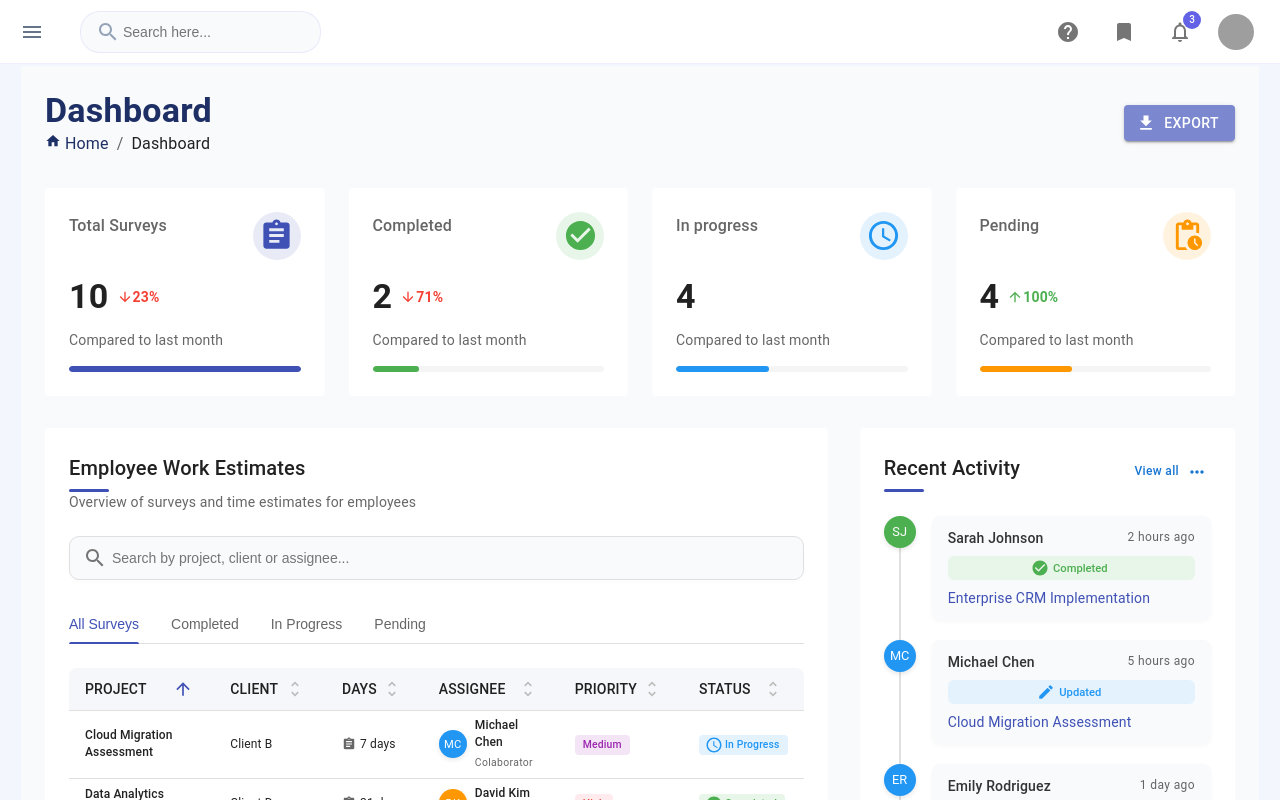
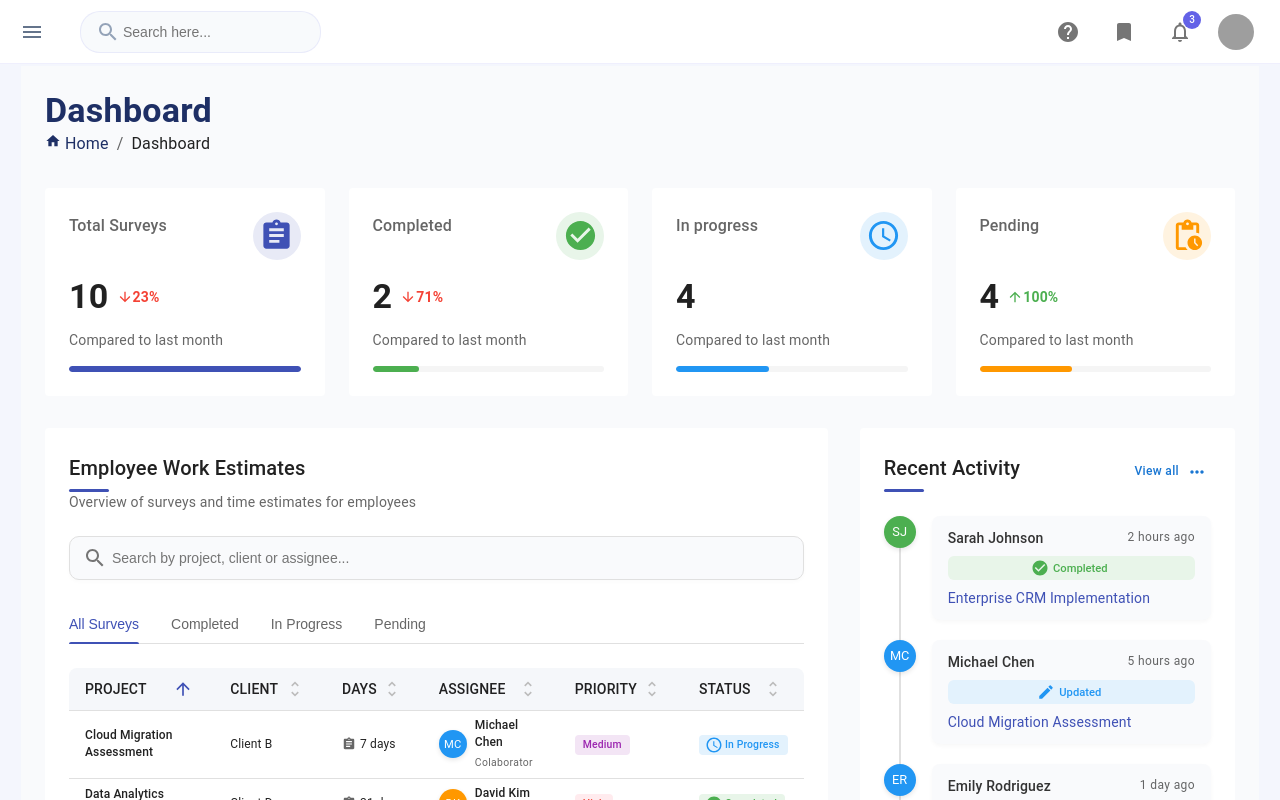
Before and after one commit to ChristianEmmMV/APIBI-Frond-end, a React (Vite) app: page /dashboard in a window 1280 px wide. Shown: the top 800 px of the page. Built offline with nearby package versions, Linux system fonts and the light colour scheme; grey boxes are pictures that could not be loaded.

Commit message:
[UPDATE] "Pages Presales"

```diff
--- a/src/components/Sidebar/Sidebar.jsx
+++ b/src/components/Sidebar/Sidebar.jsx
@@ -157,7 +157,6 @@ const Sidebar = ({ isOpen }) => {
                     animationDelay: `${index * 50}ms`,
                     opacity: 0,
                     animation: "fadeIn 0.3s forwards",
-                    animationDelay: `${index * 50}ms`,
                   }}
                 >
                   <span className={styles.menuIcon}>{item.icon}</span>
--- a/src/pages/Agents Information/AgentsInformation.jsx
+++ b/src/pages/Agents Information/AgentsInformation.jsx
@@ -174,9 +174,6 @@ const AgentsInformation = () => {
           </Breadcrumbs>
         </div>
         <div>
-          <Button variant="contained" color="primary" startIcon={<AddIcon />} className={styles.addButton}>
-            New Agent
-          </Button>
         </div>
       </Box>
 
--- a/src/pages/Dashboard/Dashboard.jsx
+++ b/src/pages/Dashboard/Dashboard.jsx
@@ -622,15 +622,6 @@ const Dashboard = () => {
             <Typography color="text.primary">Dashboard</Typography>
           </Breadcrumbs>
         </div>
-        <Button
-          variant="contained"
-          color="primary"
-          startIcon={<FileDownload />}
-          onClick={handleExportClick}
-          className={styles.exportButton}
-        >
-          Export
-        </Button>
         <Menu
           anchorEl={exportAnchorEl}
           open={openExportMenu}
--- a/src/pages/Potential Agents/PotentialAgents.jsx
+++ b/src/pages/Potential Agents/PotentialAgents.jsx
@@ -415,9 +415,6 @@ const PotentialAgents = () => {
           </Breadcrumbs>
         </div>
         <div>
-          <Button variant="contained" color="primary" startIcon={<AddIcon />} className={styles.addButton}>
-            New Potential Agent
-          </Button>
         </div>
       </Box>
 
--- a/src/pages/Presales Information/PresalesInformation.jsx
+++ b/src/pages/Presales Information/PresalesInformation.jsx
@@ -952,9 +952,6 @@ const PresalesInformation = () => {
           >
             Export Information
           </Button>
-          <Button variant="contained" color="primary" startIcon={<AddIcon />} className={styles.addButton}>
-            New Presales
-          </Button>
         </div>
       </Box>
 
```
